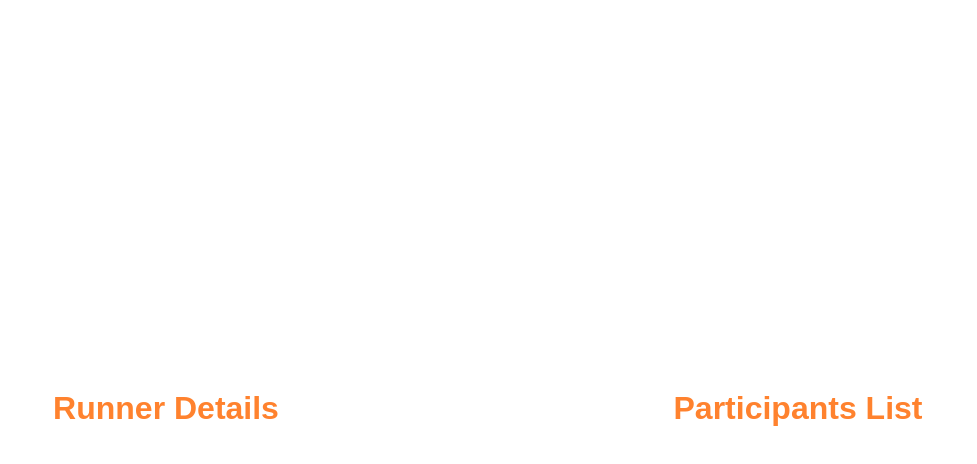
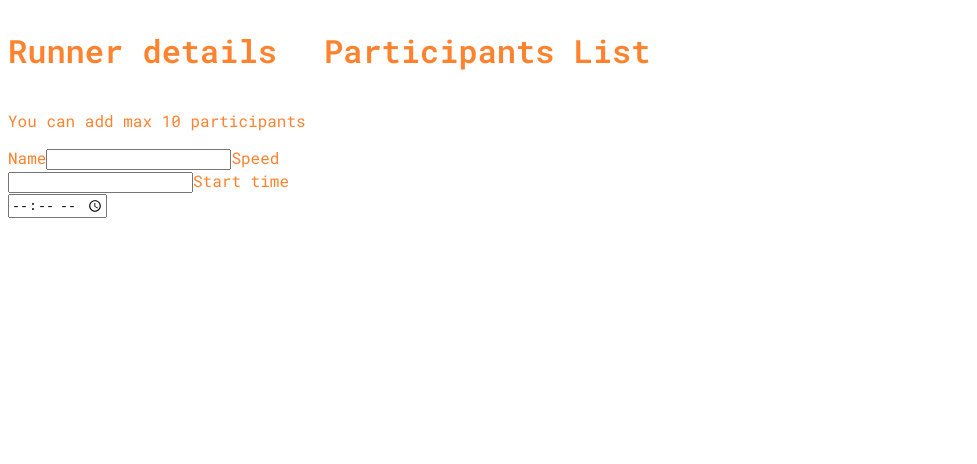
Before and after one commit to Trlaic/Racing-app, a React (Vite) app: page / in a window 1280 px wide. Shown: the top 464 px of the page, without its empty margins (0-977 px from the left). Built offline with nearby package versions, Linux system fonts and the light colour scheme.

Commit message:
x04: Start building RunnerDetails component

```diff
--- a/src/components/RunnerDetails.jsx
+++ b/src/components/RunnerDetails.jsx
@@ -1,7 +1,19 @@
+import styles from './RunnerDetails.module.scss';
+
+
 export default function RunnerDetails() {
     return (
-        <h1>
-            Runner Details
-        </h1>
+        <div className={styles.container}>
+            <h1>Runner details</h1>
+            <p>You can add max 10 participants</p>
+            <form>
+                <label htmlFor="runner-name">Name</label>
+                <input type="text" id="runner-name" />
+                <label htmlFor="runner-speed">Speed</label>
+                <input type="number" id="runner-speed" />
+                <label htmlFor="runner-start-time">Start time</label>
+                <input type="time" id="runner-start-time" />
+            </form>
+        </div>
     )
 }
--- /dev/null
+++ b/src/components/RunnerDetails.module.scss
@@ -0,0 +1,4 @@
+.container {
+    display: flex;
+    flex-direction: column;
+}
--- a/src/pages/LandingPage.jsx
+++ b/src/pages/LandingPage.jsx
@@ -1,14 +1,14 @@
-import './LandingPage.scss';
+import styles from './LandingPage.module.scss';
 import ParticipantsList from "../components/ParticipantsList";
 import RunnerDetails from "../components/RunnerDetails";
 
 export default function LandingPage() {
     return (
-        <div className="container">
-            <div className='container--left'>
+        <div className={styles.container}>
+            <div className={styles.container_left}>
                 <RunnerDetails />
             </div>
-            <div className='container--right'>
+            <div className={styles.container_right}>
                 <ParticipantsList />
             </div>
         </div>
--- a/src/pages/LandingPage.scss
+++ b/src/pages/LandingPage.module.scss
@@ -2,15 +2,14 @@
 
 .container {
     display: flex;
-    flex-direction: row;
     height: 100vh;
     color: $color-primary--light;
 
-    &--left {
+    &_left {
         flex-basis: 25%;
     }
 
-    &--right {
+    &_right {
         flex-basis: 75%;
     }
 }
--- a/src/pages/NotFound/NotFoundPage.jsx
+++ b/src/pages/NotFound/NotFoundPage.jsx
@@ -1,10 +1,10 @@
-import './NotFoundPage.scss'
+import styles from './NotFoundPage.module.scss'
 
 export default function NotFoundPage() {
     return (
-        <div className='container'>
-          <h1 className='heading'>404 - Not Found</h1>
-          <p className='paragraph'>Sorry, the page you are looking for might not exist.</p>
+        <div className={styles.container}>
+          <h1 className={styles.heading}>404 - Not Found</h1>
+          <p className={styles.paragraph}>Sorry, the page you are looking for might not exist.</p>
         </div>
     );
 }
```
Also changed, not shown: src/pages/NotFound/NotFoundPage.module.scss (renamed from src/pages/NotFound/NotFoundPage.scss).
